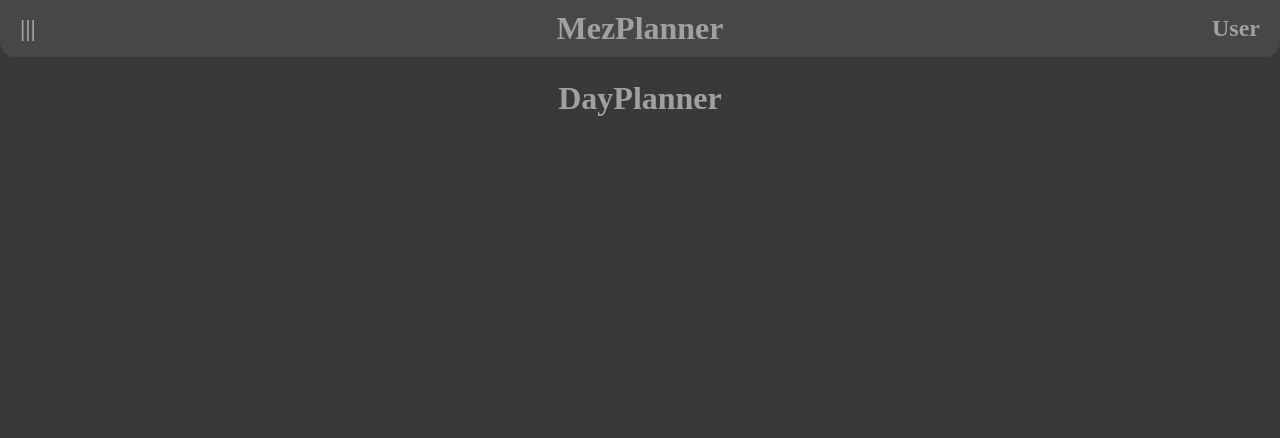
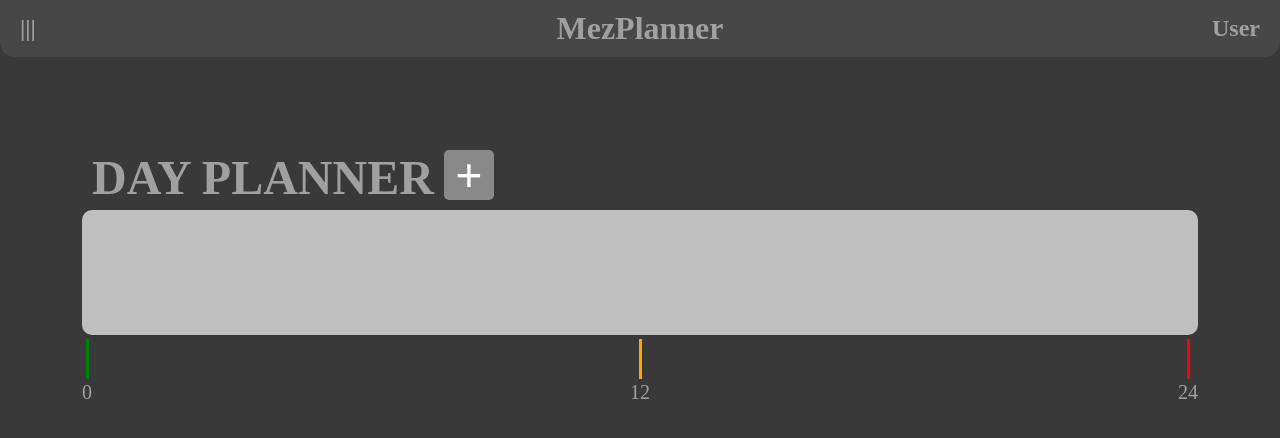
Before and after one commit to Menezess42/MezPlanner, a Flask app: page /dayplanner/ in a window 1280 px wide. Shown: the top 438 px of the page. Run offline with Flask 3, Linux system fonts and the light colour scheme.

Commit message:
style: add the rules marker
add the markers 0 12 and 24 for my day rule

```diff
--- /dev/null
+++ b/MezPlanner/blueprints/dayplanner/static/css/style.css
@@ -0,0 +1,112 @@
+.day-planner{
+  margin-top: 70px;
+  display: grid;
+  grid-template-rows: auto 1fr;
+  /* background-color: rgb(255,0,255,0.20); */
+  gap: 0px;
+  margin-left: 5%;
+  margin-right: 5%;
+  height: 100%;
+}
+
+.day-planner__action{
+  display: grid;
+  grid-template-columns: auto auto;
+  font-size: 24px;
+  padding: 0px;
+  justify-content: left;
+  margin-bottom: 5px;
+}
+.day-planner__name {
+  justify-self: left;
+  margin-left: 10px;
+  margin-right: 0px;
+}
+.day-planner__add-button {
+  justify-self: left;
+  display: flex;
+  justify-content: center;
+  align-items: center;
+  cursor: pointer;
+  border-radius: 5px;
+  background-color: rgba(191, 191, 191, 0.6);
+  color: #ffffff;
+  width: 50px;
+  height: 50px;
+  margin-left: 10px;
+  border: 2px solid transparent; /* Borda inicial transparente */
+  cursor: pointer; /* Cursor de botão */
+  transition: background-color 0.3s ease, border-color 0.3s ease, box-shadow 0.3s ease; /* Suaviza as mudanças */
+}
+.day-planner__add-button:hover {
+  background-color: rgba(191, 191, 191, 0.85); /* Muda a opacidade ao passar o mouse */
+  border-color: #ffffff; /* Adiciona uma borda branca */
+  box-shadow: 0 4px 8px rgba(0, 0, 0, 0.2); /* Adiciona uma leve sombra para dar profundidade */
+}
+.day-planner__rules{
+  display: grid;
+  grid-template-rows: auto auto;
+  gap: 10px;
+  margin-top: 0px;
+  padding-top:0px;
+}
+
+.rule{
+  border-radius: 10px 10px 10px 10px; /* Canto arredondado na parte inferior */
+  place-items: center;
+  background-color: rgba(191, 191, 191); /* Fundo translúcido */
+  padding: 10px; /* Para espaçamento interno */
+  top: 0;
+  width: 100%;
+  height: 125px;
+}
+.numbers {
+    display: grid;
+    grid-template-columns: 0px 1fr 0px; /* Colunas vazias para garantir que os ticks alinhem aos cantos */
+    position: relative;
+    margin-top: -41px; /* Aproxima os ticks da régua */
+    width: 100%;
+}
+
+/* Estilos para os riscos e números */
+.number-mark {
+    display: flex;
+    flex-direction: column;
+    align-items: center;
+}
+
+.number-mark:first-child {
+    justify-self: start; /* Alinha o primeiro tick ao início */
+}
+
+.number-mark:nth-child(2) {
+    justify-self: center; /* Alinha o tick do meio ao centro */
+}
+
+.number-mark:nth-child(3) {
+    justify-self: end; /* Alinha o último tick ao fim */
+}
+
+.mark {
+    width: 3px;
+    height: 40px;
+}
+
+/* Cores para os ticks */
+.number-mark:nth-child(1) .mark {
+    background-color: green;
+}
+
+.number-mark:nth-child(2) .mark {
+    background-color: orange;
+}
+
+.number-mark:nth-child(3) .mark {
+    background-color: red;
+}
+
+.label {
+    margin-top: 2px; /* Pequeno espaço entre o risco e o número */
+    font-size: 14px;
+    font-size: 20px;
+}
--- a/MezPlanner/blueprints/dayplanner/templates/dayplanner/index.html
+++ b/MezPlanner/blueprints/dayplanner/templates/dayplanner/index.html
@@ -4,5 +4,37 @@
     <link rel="stylesheet" href="{{ url_for('dayplanner.static', filename='css/style.css') }}">
 {% endblock %}
 {% block content %}
-		<h1>DayPlanner</h1>
+    <div class="layout">
+	<div class="day-planner">
+	    <div class="day-planner__action">
+		<div class="day-planner__name">
+		    <h1>DAY PLANNER</h1>
+		</div>
+		<div class="day-planner__add-button">
+		    <h1>+</h1>
+		</div>
+	    </div>
+	    <div class="day-planner__rules">
+		<div class="rule"></div>
+		<div class="numbers">
+		    <div class="number-mark">
+			<div class="mark"></div>
+			<div class="label">0</div>
+		    </div>
+		    <div class="number-mark">
+			<div class="mark"></div>
+			<div class="label">12</div>
+		    </div>
+		    <div class="number-mark">
+			<div class="mark"></div>
+			<div class="label">24</div>
+		    </div>
+		</div>
+	    </div>
+	</div>
+	<div class="task-view">
+	    <div class="task-view__list"></div>
+	    <div class="task-view__graph"></div>
+	</div>
+    </div>
 {% endblock %}
--- a/MezPlanner/blueprints/static/css/base.css
+++ b/MezPlanner/blueprints/static/css/base.css
@@ -53,6 +53,6 @@ body {
 .ContentWrapper {
   margin-top: 60px; /* Espaço para o TopHead fixo */
   display: grid;
-  place-items: center; /* Centraliza o conteúdo */
+  /* place-items: center; /\* Centraliza o conteúdo *\/ */
   padding: 20px;
 }
```
Also changed, not shown: 2 other files.
